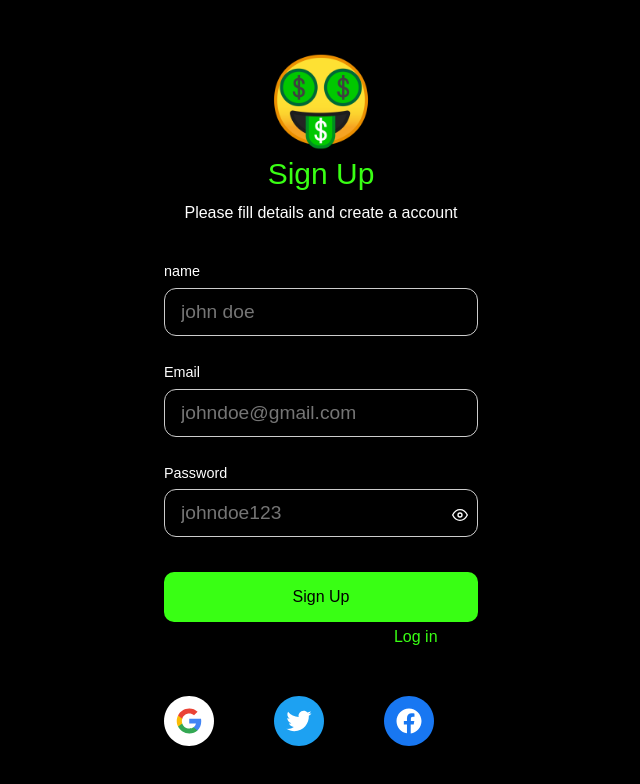
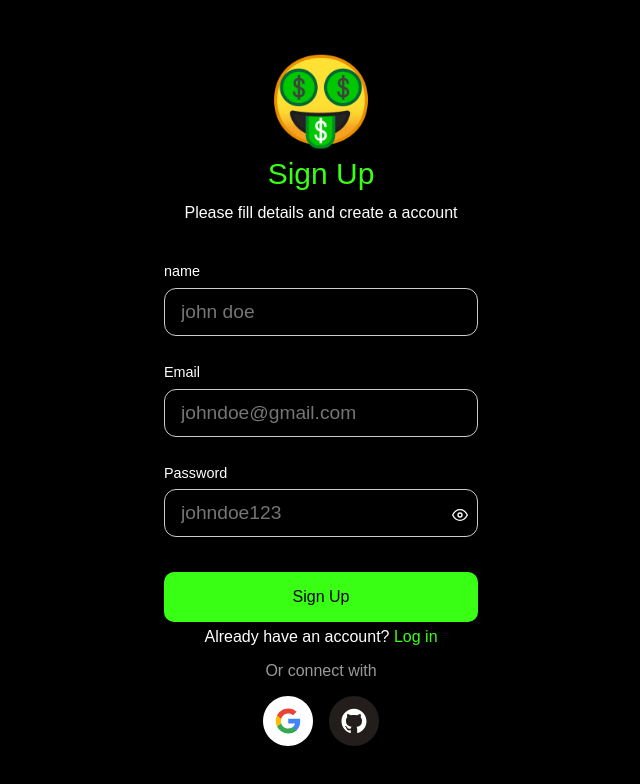
Before and after one commit to dHarshMakwana/malamal-bank, a Next.js app: page /signup in a window 1280 px wide. Shown: the top 784 px of the page, without its empty margins (319-959 px from the left). Built offline with nearby package versions, Linux system fonts and the light colour scheme; no server answers.

Commit message:
feat: github login

```diff
--- a/src/app/login/login.module.scss
+++ b/src/app/login/login.module.scss
@@ -11,6 +11,7 @@
   align-items: center;
   flex-direction: column;
   height: 100vh;
+  color: white;
   .headline {
     color: #39ff14;
     text-align: center;
--- a/src/app/signup/page.tsx
+++ b/src/app/signup/page.tsx
@@ -5,11 +5,11 @@ import Image from "next/image";
 import logo from "/public/logo.png";
 import Input from "@/components/Input/Input";
 import Link from "next/link";
-import facebook from "/public/facebook.svg";
+import github from "/public/github.svg";
 import google from "/public/google.svg";
-import twitter from "/public/twitter.svg";
 import { auth, db } from "@/config/firebase";
 import {
+  GithubAuthProvider,
   GoogleAuthProvider,
   createUserWithEmailAndPassword,
   signInWithPopup,
@@ -24,16 +24,12 @@ const Signup = () => {
     email: "",
     password: "",
   };
-  const iconArray = [
-    { icon: google, onClick: () => console.log("first") },
-    { icon: twitter, onClick: () => console.log("first") },
-    { icon: facebook, onClick: () => console.log("first") },
-  ];
 
   const [values, setValues] = useState(value);
   const randomNumber = generateRandomNumber();
   const router = useRouter();
-  const provider = new GoogleAuthProvider();
+  const googleProvider = new GoogleAuthProvider();
+  const githubProvider = new GithubAuthProvider();
 
   const handleInputChange = (e: any) => {
     const { name, value } = e.target;
@@ -64,7 +60,7 @@ const Signup = () => {
   };
 
   const handleGoogleLogin = () => {
-    signInWithPopup(auth, provider).then((result) => {
+    signInWithPopup(auth, googleProvider).then((result) => {
       const user = result.user;
       setDoc(doc(db, "users", user.uid), {
         name: user.displayName,
@@ -82,8 +78,27 @@ const Signup = () => {
     });
   };
 
+  const handleGitHubLogin = () => {
+    signInWithPopup(auth, githubProvider).then((result) => {
+      const user = result.user;
+      console.log("user", user);
+      setDoc(doc(db, "users", user.uid), {
+        name: user.displayName,
+        email: user.email,
+        id: user.uid,
+        account: randomNumber,
+        balance: 500,
+        history: [],
+        isVerified: user.emailVerified,
+      }).then(() => {
+        console.log("ye bhi ho gaya");
+        router.push("/home");
+      });
+      console.log(user);
+    });
+  };
+
   return (
-    // <AuthContextProvider>
     <div className={s.container}>
       <div className={s.headline}>
         <Image alt="" src={logo} width={100} />
@@ -123,15 +138,15 @@ const Signup = () => {
         </div>
         <span>Or connect with</span>
         <div className={s.iconGrp}>
-          {iconArray.map((item, i) => (
-            <div key={i} onClick={handleGoogleLogin} className="">
-              <Image alt="" src={item.icon} className={s.icon} />
-            </div>
-          ))}
+          <div onClick={handleGoogleLogin} className={s.iconCover}>
+            <Image alt="" src={google} className={s.icon} />
+          </div>
+          <div onClick={handleGitHubLogin} className={s.iconCover}>
+            <Image alt="" src={github} className={s.icon} />
+          </div>
         </div>
       </div>
     </div>
-    // {/* </AuthContextProvider> */}
   );
 };
 
--- a/src/app/signup/signup.module.scss
+++ b/src/app/signup/signup.module.scss
@@ -11,6 +11,7 @@
   align-items: center;
   flex-direction: column;
   height: 100vh;
+  color: white;
   .headline {
     color: #39ff14;
     text-align: center;
@@ -48,9 +49,12 @@
       justify-content: center;
       align-items: center;
       gap: 1rem;
-      .icon {
-        width: 50px;
-        height: 50px;
+      .iconCover {
+        width: min-content;
+        .icon {
+          width: 50px;
+          height: 50px;
+        }
       }
     }
   }
```
Also changed, not shown: public/github.svg (added).
